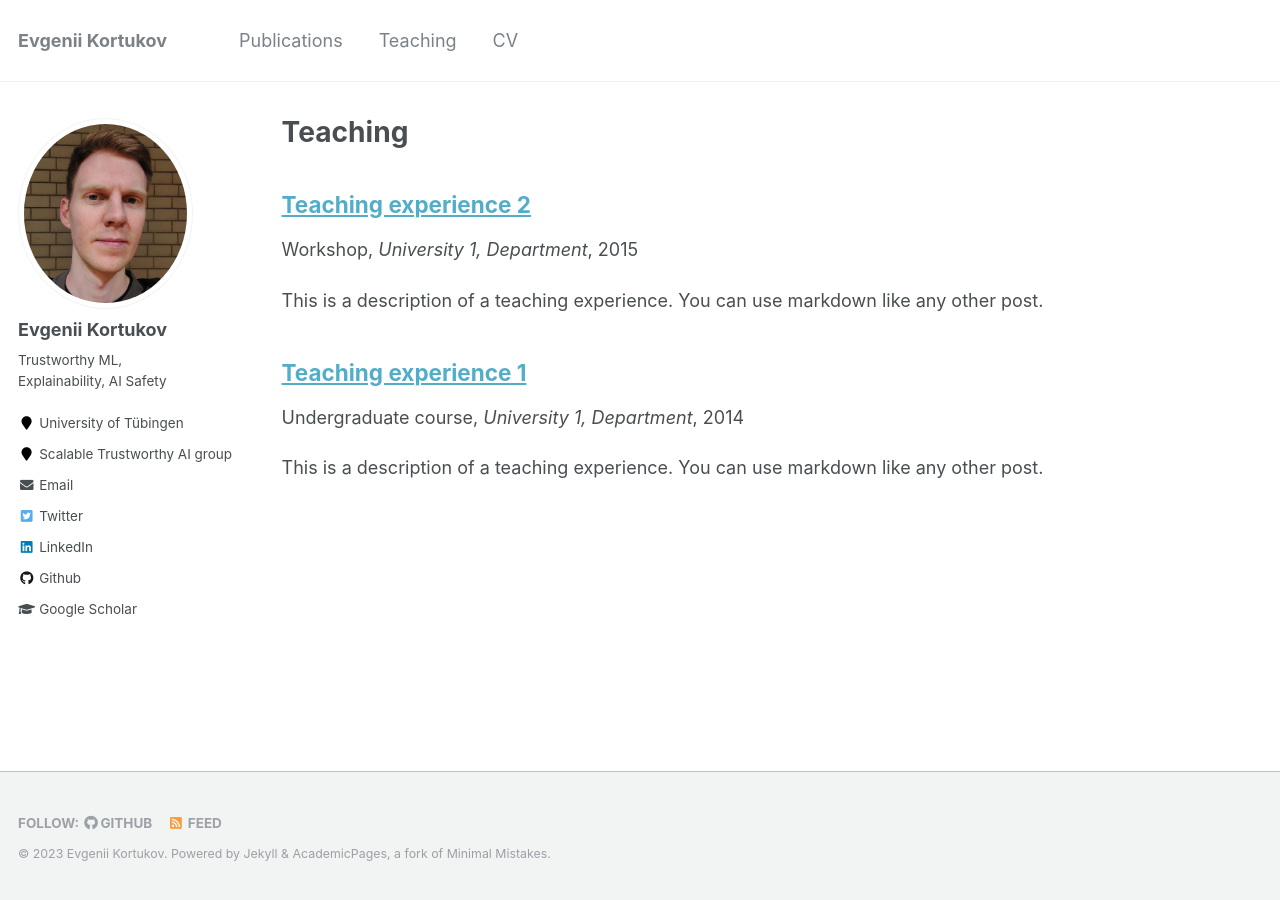
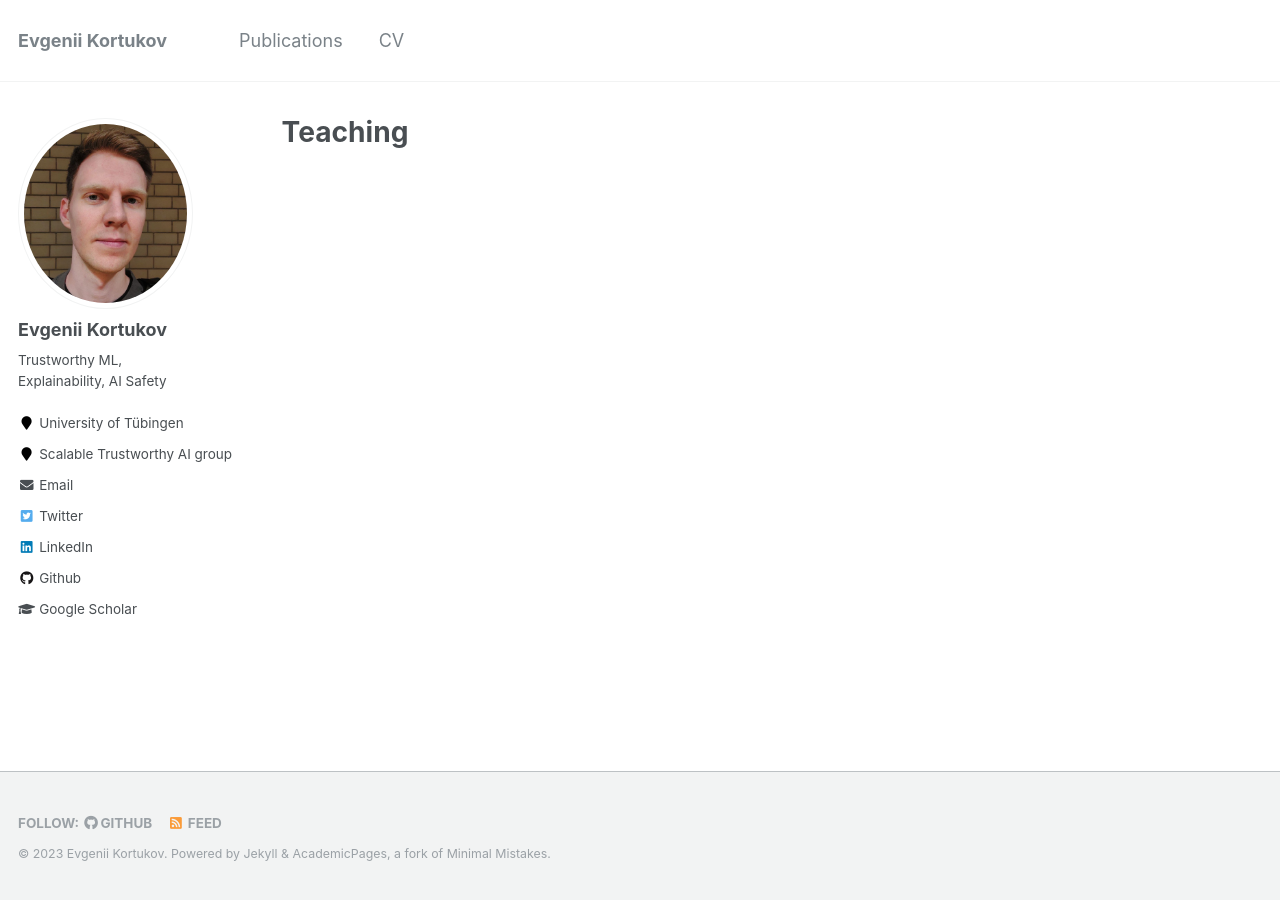
Before and after one commit to kortukov/kortukov.github.io, a Jekyll site: the page built from _pages/teaching.html, in a window 1280 px wide. Built offline with Jekyll 4.4.1, drawn with Linux system fonts in a browser that asks for light colours.

Commit message:
Remove teaching

```diff
--- a/_data/navigation.yml
+++ b/_data/navigation.yml
@@ -3,8 +3,5 @@ main:
   - title: "Publications"
     url: /publications/
 
-  - title: "Teaching"
-    url: /teaching/
-
   - title: "CV"
     url: /files/cv.pdf
--- a/_teaching/2014-spring-teaching-1.md
+++ /dev/null
@@ -1,20 +0,0 @@
----
-title: "Teaching experience 1"
-collection: teaching
-type: "Undergraduate course"
-permalink: /teaching/2014-spring-teaching-1
-venue: "University 1, Department"
-date: 2014-01-01
-location: "City, Country"
----
-
-This is a description of a teaching experience. You can use markdown like any other post.
-
-Heading 1
-======
-
-Heading 2
-======
-
-Heading 3
-======
--- a/_teaching/2015-spring-teaching-2.md
+++ /dev/null
@@ -1,20 +0,0 @@
----
-title: "Teaching experience 2"
-collection: teaching
-type: "Workshop"
-permalink: /teaching/2015-spring-teaching-1
-venue: "University 1, Department"
-date: 2015-01-01
-location: "City, Country"
----
-
-This is a description of a teaching experience. You can use markdown like any other post.
-
-Heading 1
-======
-
-Heading 2
-======
-
-Heading 3
-======
```
Also changed, not shown: _includes/archive-single-publication.html (+11 -19 lines).
